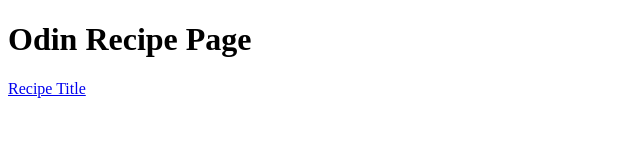
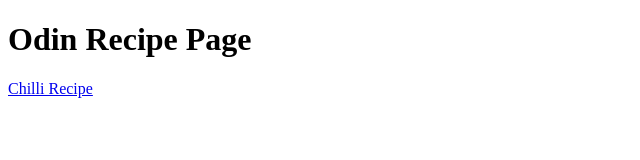
Before and after one commit to codecrusherr/odin-recipes, a plain HTML site: page index.html in a window 1280 px wide. Shown: the full height of the page, 0-640 px from the left. Drawn offline with Linux system fonts and the light colour scheme.

Commit message:
Changed recipe to chilli recipe and added the link to recipe page.

```diff
--- a/index.html
+++ b/index.html
@@ -8,6 +8,7 @@
 <body>
 
     <h1>Odin Recipe Page</h1>
-    <a href=" " > Recipe Title</a>
+    <a href="recipes/chilli.html" >Chilli Recipe</a>
+
 </body>
 </html>
```
Also changed, not shown: recipes/chilli.html (added), recipes/lasagna.html (deleted).
